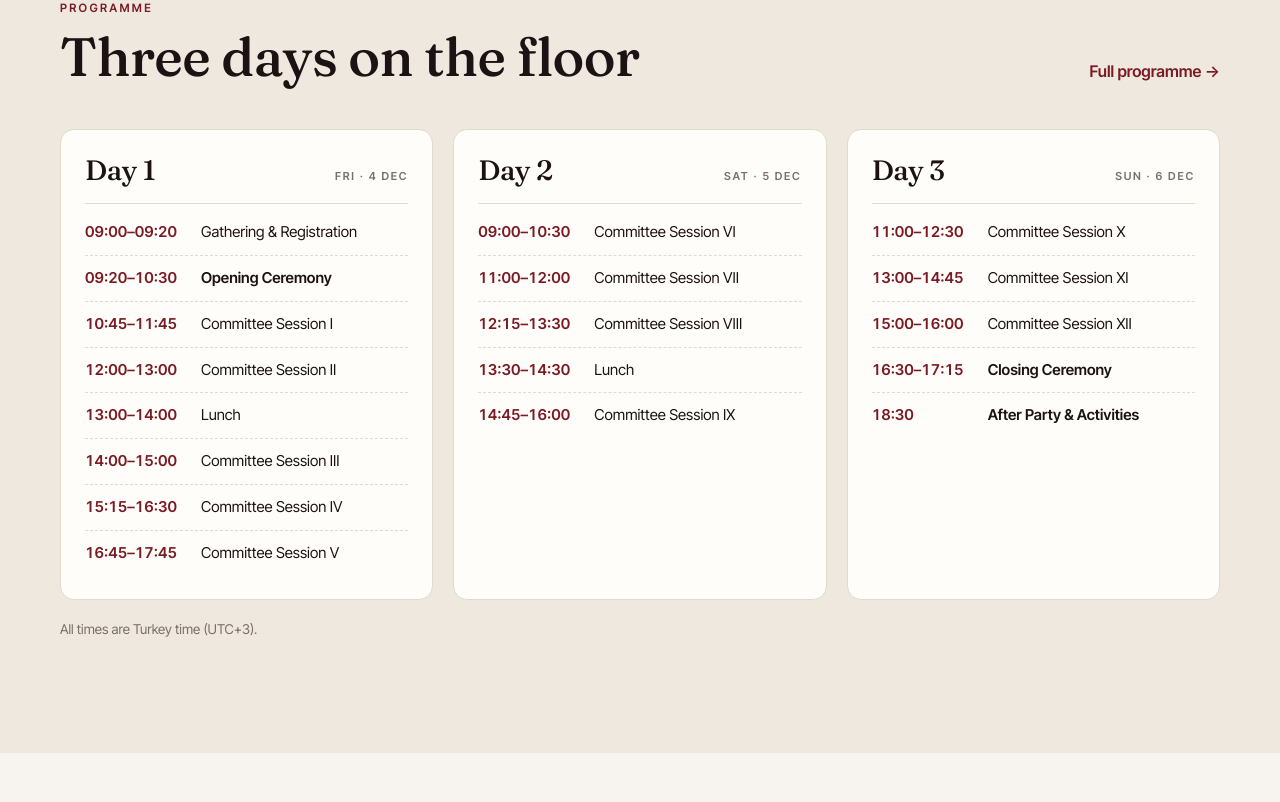
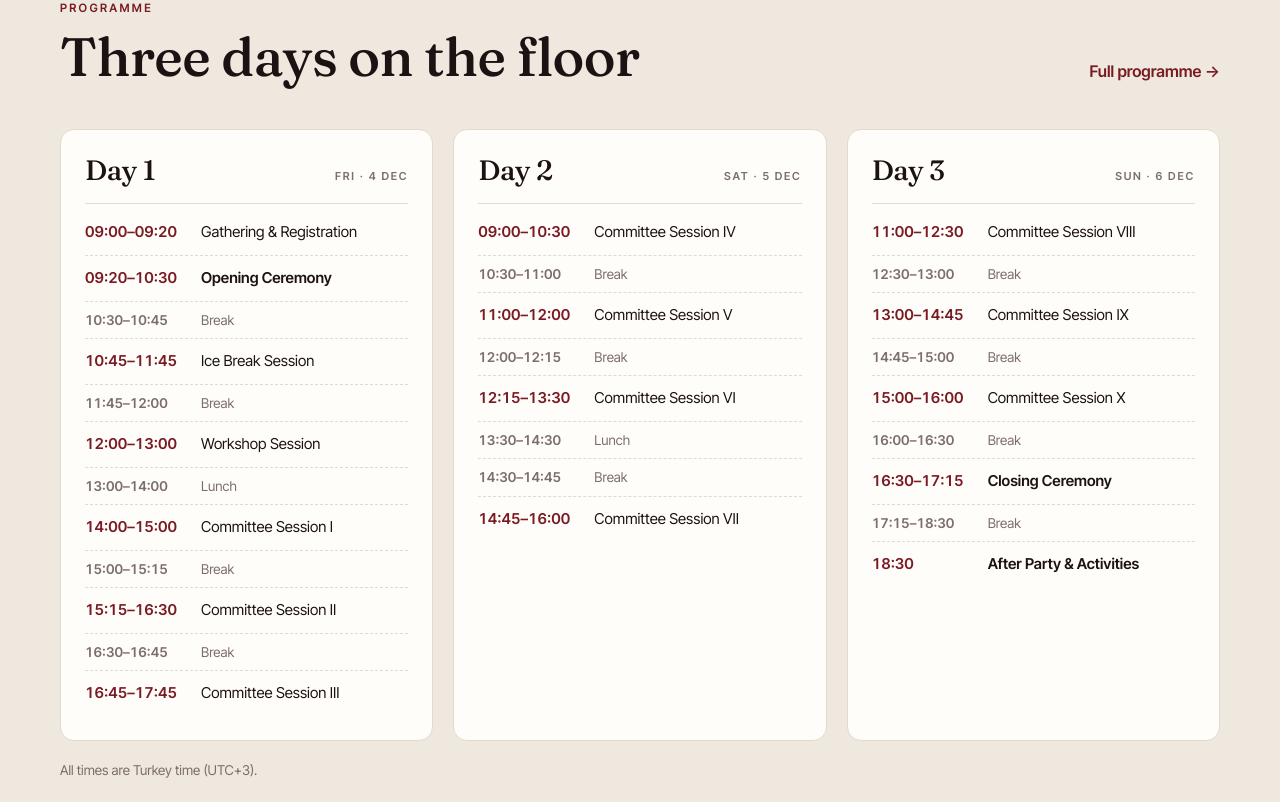
Before and after one commit to enesbugrahankilic/mglmun26, a plain HTML site: page public/index.html in a window 1280 px wide. Shown: the part 3798-4600 px from the top of the page. Drawn offline with nearby package versions, Linux system fonts and the light colour scheme.

Commit message:
Programme: show breaks, rename first sessions to Ice Break and Workshop
Co-Authored-By: Claude Opus 5.5 <noreply@anthropic.com>

```diff
--- a/public/index.html
+++ b/public/index.html
@@ -252,6 +252,7 @@ section{padding-block:clamp(72px,9vw,112px)}
 .day li:last-child{border-bottom:0}
 .day time{font-weight:600;white-space:nowrap;font-variant-numeric:tabular-nums;color:var(--maroon-3)}
 .day li.hl{font-weight:600}
+.day li.br{font-size:13.5px;color:var(--ink-3);padding:7px 0}.day li.br time{color:var(--ink-3)}
 .note{font-size:13.5px;color:var(--ink-3);margin:18px 0 0}
 
 /* team */
@@ -720,9 +721,9 @@ const DEPTS=[
   ['Security',[['Head of Security','Barkın Metin']],['Ata Alpay','Mert Yolcu','Şamil Muratov','Nehir Akdeniz','Arda Alacık','Poyraz Güneş','Eymen Aras Korkmaz','Oğuz Kaan Orhon','Atlas Şahin']]
 ];
 const DAYS=[
-  ['Day 1','Fri · 4 Dec',[['09:00–09:20','Gathering & Registration'],['09:20–10:30','Opening Ceremony',1],['10:45–11:45','Committee Session I'],['12:00–13:00','Committee Session II'],['13:00–14:00','Lunch'],['14:00–15:00','Committee Session III'],['15:15–16:30','Committee Session IV'],['16:45–17:45','Committee Session V']]],
-  ['Day 2','Sat · 5 Dec',[['09:00–10:30','Committee Session VI'],['11:00–12:00','Committee Session VII'],['12:15–13:30','Committee Session VIII'],['13:30–14:30','Lunch'],['14:45–16:00','Committee Session IX']]],
-  ['Day 3','Sun · 6 Dec',[['11:00–12:30','Committee Session X'],['13:00–14:45','Committee Session XI'],['15:00–16:00','Committee Session XII'],['16:30–17:15','Closing Ceremony',1],['18:30','After Party & Activities',1]]]
+  ['Day 1','Fri · 4 Dec',[['09:00–09:20','Gathering & Registration'],['09:20–10:30','Opening Ceremony',1],['10:30–10:45','Break',2],['10:45–11:45','Ice Break Session'],['11:45–12:00','Break',2],['12:00–13:00','Workshop Session'],['13:00–14:00','Lunch',2],['14:00–15:00','Committee Session I'],['15:00–15:15','Break',2],['15:15–16:30','Committee Session II'],['16:30–16:45','Break',2],['16:45–17:45','Committee Session III']]],
+  ['Day 2','Sat · 5 Dec',[['09:00–10:30','Committee Session IV'],['10:30–11:00','Break',2],['11:00–12:00','Committee Session V'],['12:00–12:15','Break',2],['12:15–13:30','Committee Session VI'],['13:30–14:30','Lunch',2],['14:30–14:45','Break',2],['14:45–16:00','Committee Session VII']]],
+  ['Day 3','Sun · 6 Dec',[['11:00–12:30','Committee Session VIII'],['12:30–13:00','Break',2],['13:00–14:45','Committee Session IX'],['14:45–15:00','Break',2],['15:00–16:00','Committee Session X'],['16:00–16:30','Break',2],['16:30–17:15','Closing Ceremony',1],['17:15–18:30','Break',2],['18:30','After Party & Activities',1]]]
 ];
 // Opening Ceremony: 4 Dec 2026 09:20 Istanbul (UTC+3); closing ceremony ends 6 Dec 17:15
 const OPENING=Date.UTC(2026,11,4,6,20,0), CLOSING=Date.UTC(2026,11,6,14,15,0);
@@ -748,7 +749,7 @@ document.querySelectorAll('[data-strip]').forEach(el=>el.innerHTML=COMMITTEES.ma
 document.querySelectorAll('[data-secretariat]').forEach(el=>el.innerHTML=SECRETARIAT.map(person).join(''));
 document.querySelectorAll('[data-boards]').forEach(el=>el.innerHTML=COMMITTEES.map(c=>`<div class="board"><h3>${esc(c.name)}<span>${esc(c.tag.split(' · ')[1])}</span></h3><div class="people">${BOARDS[c.id].map(person).join('')}</div></div>`).join(''));
 document.querySelectorAll('[data-depts]').forEach(el=>el.innerHTML=DEPTS.map(([n,leads,mem])=>`<div class="dept"><h3>${esc(n)}</h3><ul>${leads.map(([r,p])=>`<li><small>${esc(r)}</small>${esc(p)}</li>`).join('')}</ul>${mem.length?`<p>${mem.map(esc).join(' · ')}</p>`:''}</div>`).join(''));
-document.querySelectorAll('[data-days]').forEach(el=>el.innerHTML=DAYS.map(([d,date,items])=>`<article class="day"><header><h3>${d}</h3><span>${date}</span></header><ol>${items.map(([t,w,hl])=>`<li${hl?' class="hl"':''}><time>${t}</time><span>${esc(w)}</span></li>`).join('')}</ol></article>`).join(''));
+document.querySelectorAll('[data-days]').forEach(el=>el.innerHTML=DAYS.map(([d,date,items])=>`<article class="day"><header><h3>${d}</h3><span>${date}</span></header><ol>${items.map(([t,w,hl])=>`<li${hl===1?' class="hl"':hl===2?' class="br"':''}><time>${t}</time><span>${esc(w)}</span></li>`).join('')}</ol></article>`).join(''));
 document.querySelectorAll('[data-com]').forEach(v=>{const c=COMMITTEES.find(x=>x.id===v.dataset.com),others=COMMITTEES.filter(x=>x!==c);
   v.innerHTML=`<header class="ph dark cover ${c.id}"><img class="pic" src="${IMG[c.id]}" ${FB(c.id)} alt="${esc(ALT[c.id])}"><div class="wrap"><a class="crumb" href="#committees">← All committees</a><div class="label">${esc(c.tag)}</div><h1>${esc(c.name)}</h1><p>${esc(c.full)}</p></div></header>
   <section><div class="wrap detail"><div class="prose"><div class="label">Agenda item</div><h2>${esc(c.agenda)}</h2>${c.body.map(p=>`<p>${esc(p)}</p>`).join('')}<h3>Key questions for delegates</h3><ul>${c.questions.map(q=>`<li>${esc(q)}</li>`).join('')}</ul>
```
